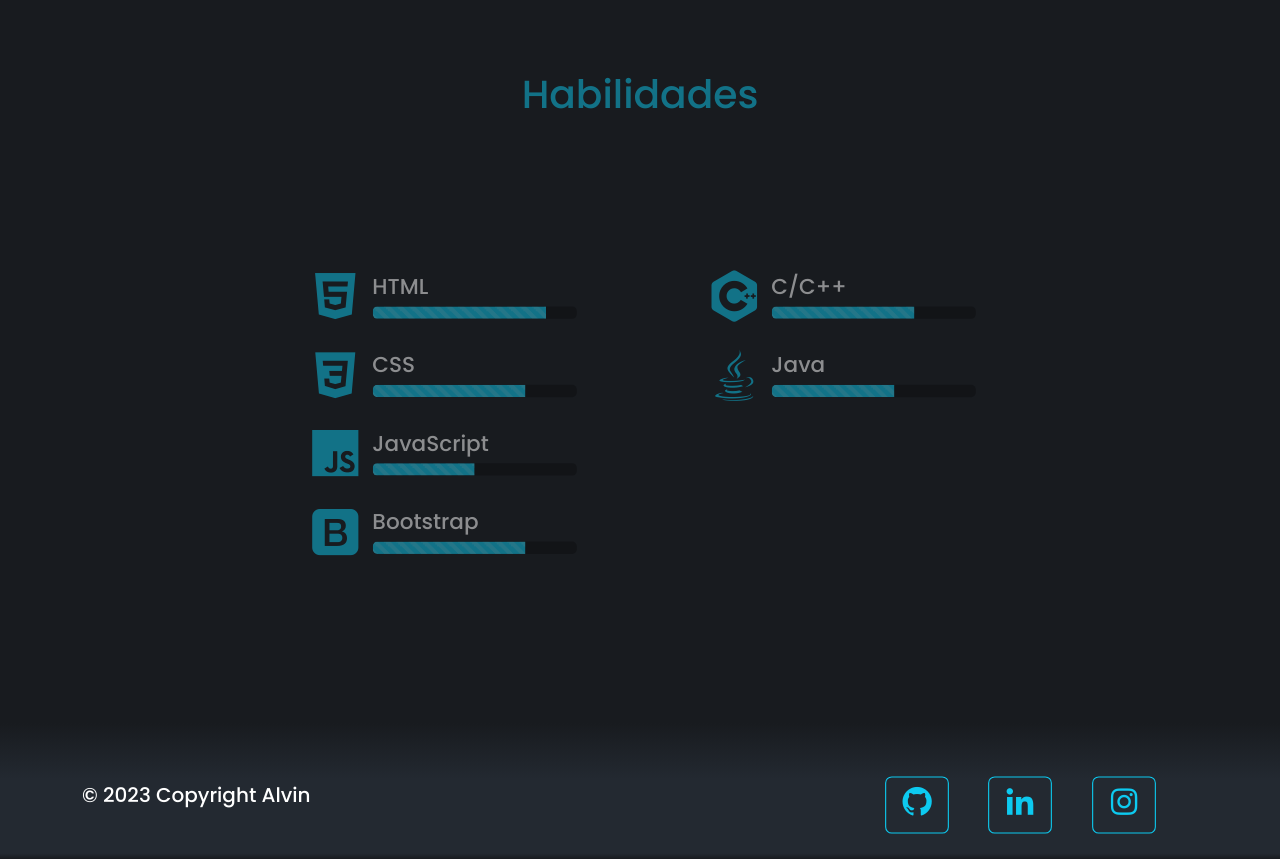
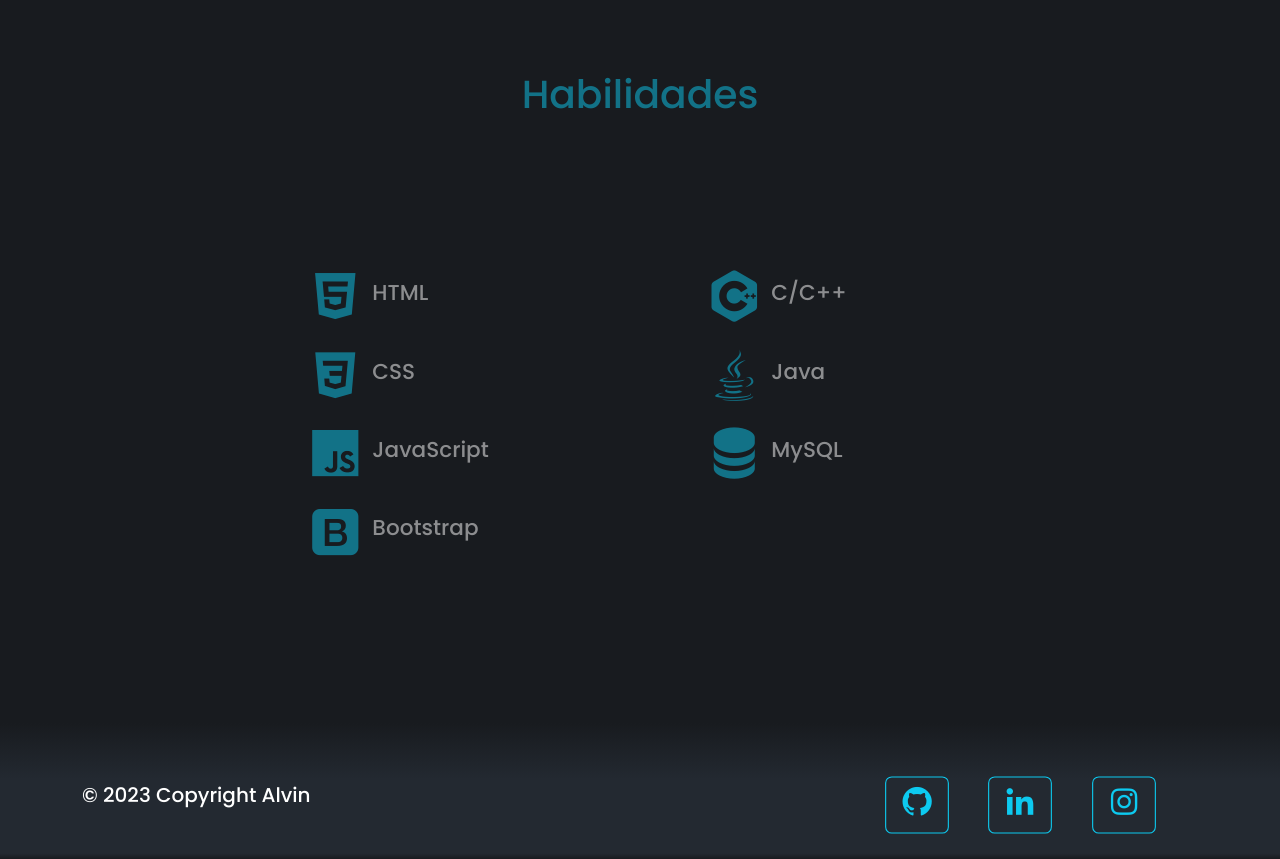
Before and after one commit to c-Alvinn/Portfolio, a plain HTML site: page index.html in a window 1280 px wide. Shown: the part 2421-3280 px from the top of the page. Drawn offline with nearby package versions, Linux system fonts and the light colour scheme.

Commit message:
Index and Style update

```diff
--- a/assets/css/style.css
+++ b/assets/css/style.css
@@ -97,12 +97,8 @@ section#first div {
 }
 
 .bar {
-    /* padding: 10px 0 10px 0; */
-    /* color: transparent;*/
-    /* border-radius: 25px;  */
     animation: bar-color .7s steps(40) infinite normal, not-showw 2s, typing 2s steps(40) 2s normal;
     white-space: nowrap;
-    /* animation-direction: alternate; */
     text-shadow: none;
     width: auto;
     color: #0dcaf0;
@@ -142,7 +138,6 @@ section#first div {
 
     100% {
         border-right: 4px solid #0dcaf0;
-        /* box-shadow: 0 0 10px black; */
     }
 }
 
@@ -166,7 +161,6 @@ section#first div {
 
 .img-alvin {
     height: 45vh;
-    /* border-right: 7px solid rgb(13, 202, 240); */
     box-shadow: 0 0 15px rgba(13, 202, 240, .7);
     transform: scale(1.1);
     transition: all .6s ease;
@@ -177,7 +171,6 @@ section#first div {
 }
 
 .btn-custom {
-    /* width: 18vh; */
     color: #0dcaf0;
     border: 1px solid #0dcaf0;
     transition: all .4s ease;
@@ -192,7 +185,6 @@ section#first div {
 }
 
 .btn-custom i {
-    /* padding-right: 5px; */
     font-size: 2em;
 }
 
@@ -285,7 +277,6 @@ section#first div {
 @media (max-width: 575.98px) {
     a.nav-link:hover {
         border-bottom: 3px solid #fff;
-        /* transform: scale(1.); */
     }
     section {
         height: 100vh;
@@ -348,6 +339,10 @@ section#first div {
     }
     .img-calvin {
         display: block;
+        height: 70vh;
+    }
+    .not-show.show .box {
+        transform: scale(.9);
     }
 }
 
--- a/index.html
+++ b/index.html
@@ -152,18 +152,12 @@
                         <i class='bx bxl-html5 text-info display-1 pt-3 pb-3'></i>
                         <div class="d-flex flex-column w-50 ps-2">
                             <h3 class="text-white">HTML</h3>
-                            <div class="progress">
-                                <div class="progress-bar bg-info progress-bar-striped progress-bar-animated html-bar"></div>
-                            </div>
                         </div>
                     </div>
                     <div class="d-flex justify-content-center align-items-center habilities">
                         <i class='bx bxl-css3 text-info display-1 pt-3 pb-3'></i>
                         <div class="d-flex flex-column w-50 ps-2">
                             <h3 class="text-white">CSS</h3>
-                            <div class="progress">
-                                <div class="progress-bar bg-info progress-bar-striped progress-bar-animated css-bar"></div>
-                            </div>
                         </div>
 
                     </div>
@@ -171,18 +165,12 @@
                         <i class='bx bxl-javascript text-info display-1 pt-3 pb-3'></i>
                         <div class="d-flex flex-column w-50 ps-2">
                             <h3 class="text-white">JavaScript</h3>
-                            <div class="progress">
-                                <div class="progress-bar bg-info progress-bar-striped progress-bar-animated js-bar"></div>
-                            </div>
                         </div>
                     </div>
                     <div class="d-flex justify-content-center align-items-center habilities">
                         <i class='bx bxl-bootstrap text-info display-1 pt-3 pb-3'></i>
                         <div class="d-flex flex-column w-50 ps-2">
                             <h3 class="text-white">Bootstrap</h3>
-                            <div class="progress">
-                                <div class="progress-bar bg-info progress-bar-striped progress-bar-animated bootstrap-bar"></div>
-                            </div>
                         </div>
                     </div>
                 </div>
@@ -191,18 +179,18 @@
                         <i class='bx bxl-c-plus-plus text-info display-1 pt-3 pb-3'></i>
                         <div class="d-flex flex-column w-50 ps-2">
                             <h3 class="text-white">C/C++</h3>
-                            <div class="progress">
-                                <div class="progress-bar bg-info progress-bar-striped progress-bar-animated c-bar"></div>
-                            </div>
                         </div>
                     </div>
                     <div class="d-flex justify-content-center align-items-center habilities">
                         <i class='bx bxl-java text-info display-1 pt-3 pb-3'></i>
                         <div class="d-flex flex-column w-50 ps-2">
                             <h3 class="text-white">Java</h3>
-                            <div class="progress">
-                                <div class="progress-bar bg-info progress-bar-striped progress-bar-animated java-bar"></div>
-                            </div>
+                        </div>
+                    </div>
+                    <div class="d-flex justify-content-center align-items-center habilities">
+                        <i class='bx bxs-data text-info display-1 pt-3 pb-3'></i>
+                        <div class="d-flex flex-column w-50 ps-2">
+                            <h3 class="text-white">MySQL</h3>
                         </div>
                     </div>
                 </div>
```
